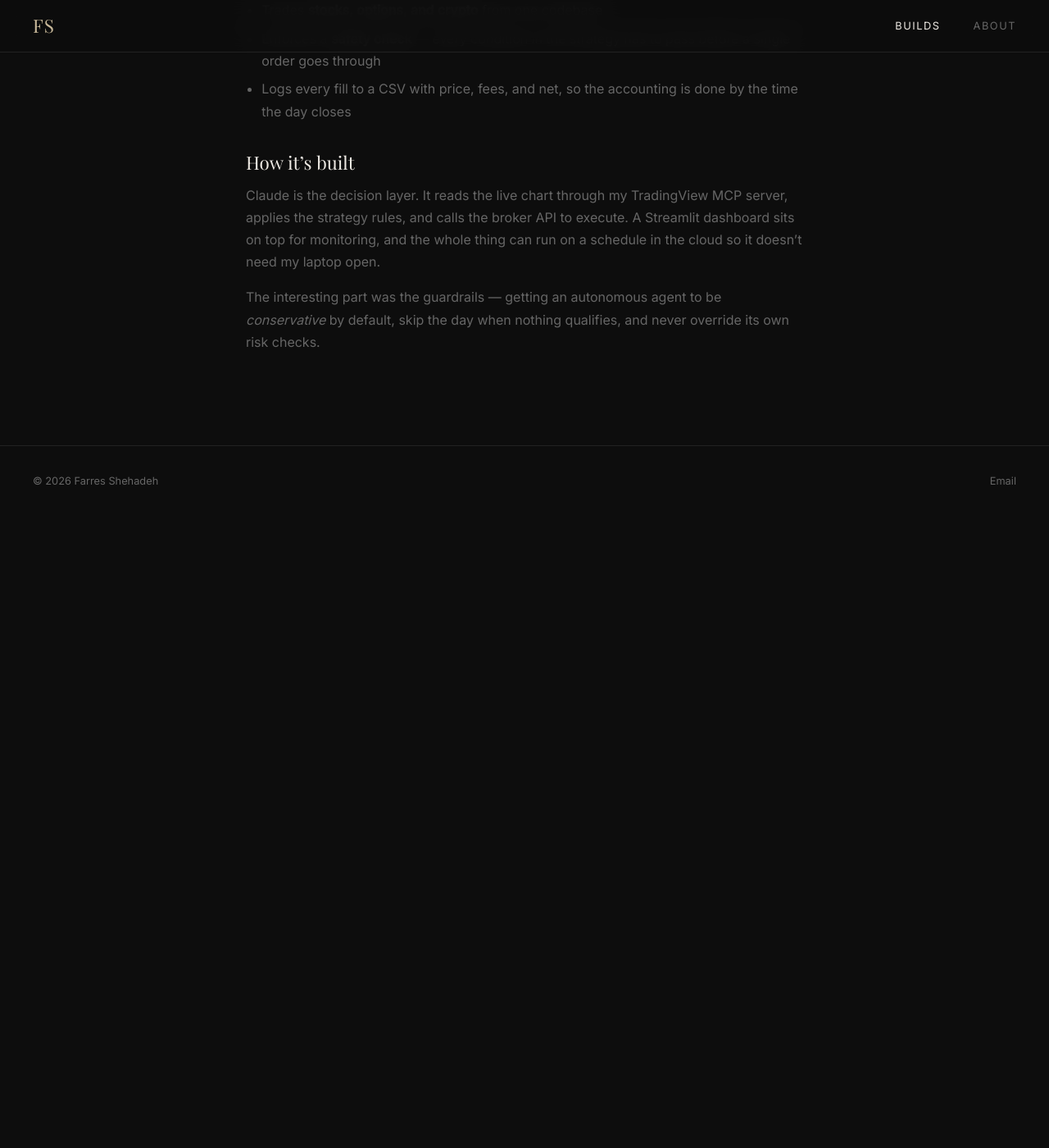
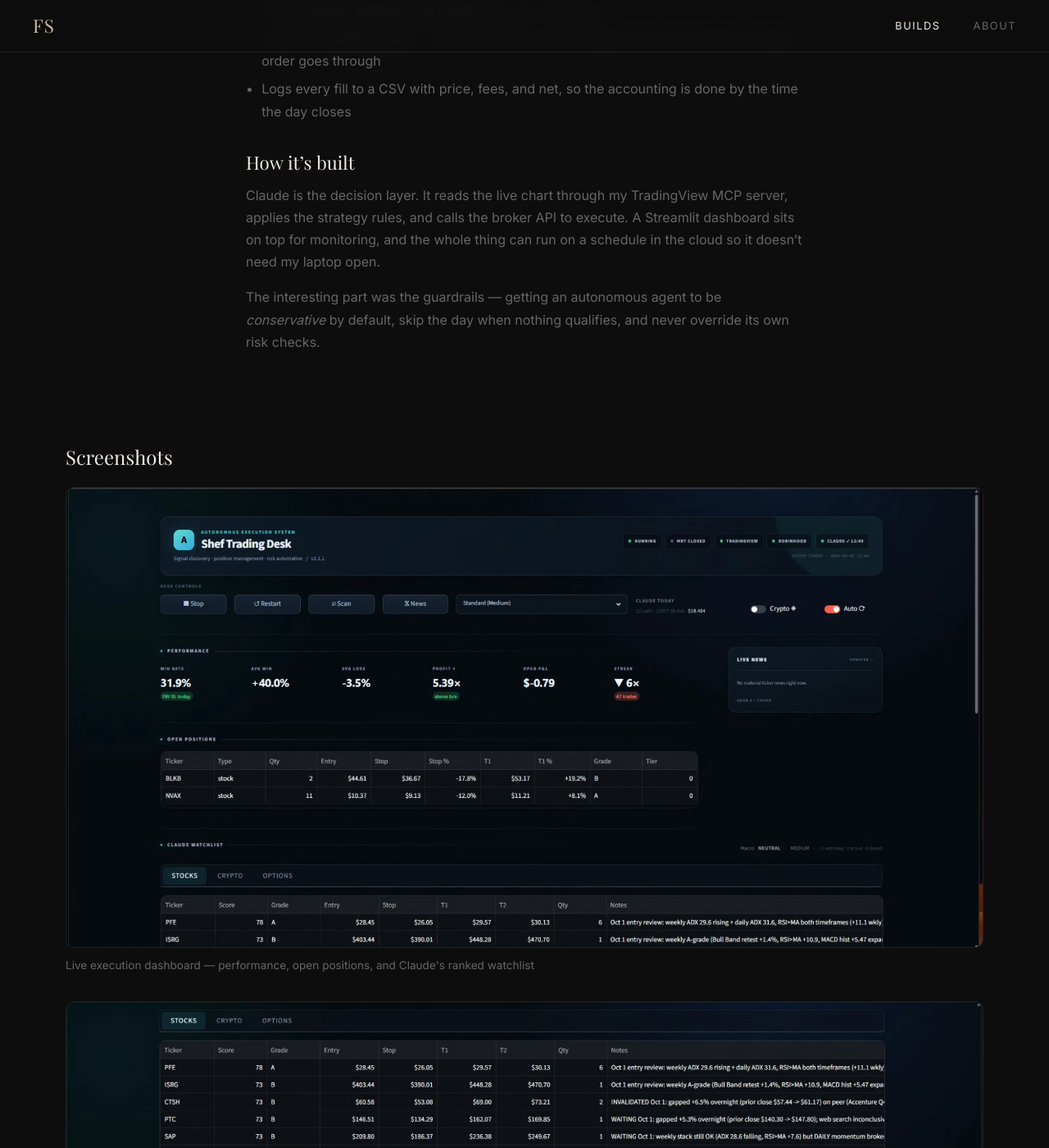
Before and after one commit to farres-dev/farres-dev.github.io, a Jekyll site: the page built from _builds/trading-bot.md, in a window 1280 px wide and 1400 px high, scrolled down 1314 px. Shown: the whole window at 82% size. Built offline with Jekyll 4.4.1, drawn with Linux system fonts in a browser that asks for light colours; some web fonts are replaced; before the commit the page ends 1944 px from its top, so only the background shows below that; some of the changed text lies outside the part shown.

Commit message:
Add screenshot galleries to Trading Bot and Resume Generator detail pages

```diff
--- a/_builds/trading-bot.md
+++ b/_builds/trading-bot.md
@@ -7,6 +7,15 @@
 status: Active
 image: /assets/images/builds/trading-bot/cover.svg
 order: 1
+screenshots:
+  - src: /assets/images/builds/trading-bot/dashboard.webp
+    caption: Live execution dashboard — performance, open positions, and Claude's ranked watchlist
+  - src: /assets/images/builds/trading-bot/watchlist.webp
+    caption: Scored watchlist with entries, stops, and targets, alongside the operations activity feed
+  - src: /assets/images/builds/trading-bot/run-details.webp
+    caption: Per-run detail — every candidate graded, with the reasoning behind each pass or skip
+  - src: /assets/images/builds/trading-bot/ask-the-bot.png
+    caption: Ask-the-bot panel for on-demand analysis, position checks, and manual trade execution
 ---
 
 ## The idea
--- a/_layouts/build.html
+++ b/_layouts/build.html
@@ -38,3 +38,15 @@
   <a href="{{ page.link }}" class="btn-outline" target="_blank" rel="noopener">View on GitHub →</a>
   {% endif %}
 </section>
+
+{% if page.screenshots %}
+<section class="build-shots">
+  <h2>Screenshots</h2>
+  {% for s in page.screenshots %}
+  <figure>
+    <img src="{{ s.src | relative_url }}" alt="{{ s.caption }}" loading="lazy">
+    {% if s.caption %}<figcaption>{{ s.caption }}</figcaption>{% endif %}
+  </figure>
+  {% endfor %}
+</section>
+{% endif %}
--- a/assets/css/style.css
+++ b/assets/css/style.css
@@ -338,3 +338,11 @@
   .build-detail-hero { padding: 0 1.2rem; }
   .build-detail { padding: 0 1.2rem 4rem; }
 }
+
+/* ── Build screenshots gallery ─────────────────────────────────────────── */
+.build-shots { max-width: var(--max-w); margin: 0 auto 5rem; padding: 0 2.5rem; }
+.build-shots h2 { font-family: 'Playfair Display', serif; font-weight: 400; font-size: 1.5rem; color: var(--text); margin-bottom: 1.4rem; }
+.build-shots figure { margin-bottom: 2rem; }
+.build-shots img { width: 100%; border: 1px solid var(--border); border-radius: 10px; display: block; }
+.build-shots figcaption { color: var(--text-muted); font-size: .85rem; margin-top: .6rem; }
+@media (max-width: 700px) { .build-shots { padding: 0 1.2rem; } }
```
Also changed, not shown: _builds/resume-generator.md (+5 -0 lines), assets/images/builds/resume-generator/form-bottom.png (added), assets/images/builds/resume-generator/form-top.png (added), assets/images/builds/trading-bot/ask-the-bot.png (added), assets/images/builds/trading-bot/dashboard.webp (added), assets/images/builds/trading-bot/run-details.webp (added), assets/images/builds/trading-bot/watchlist.webp (added).
